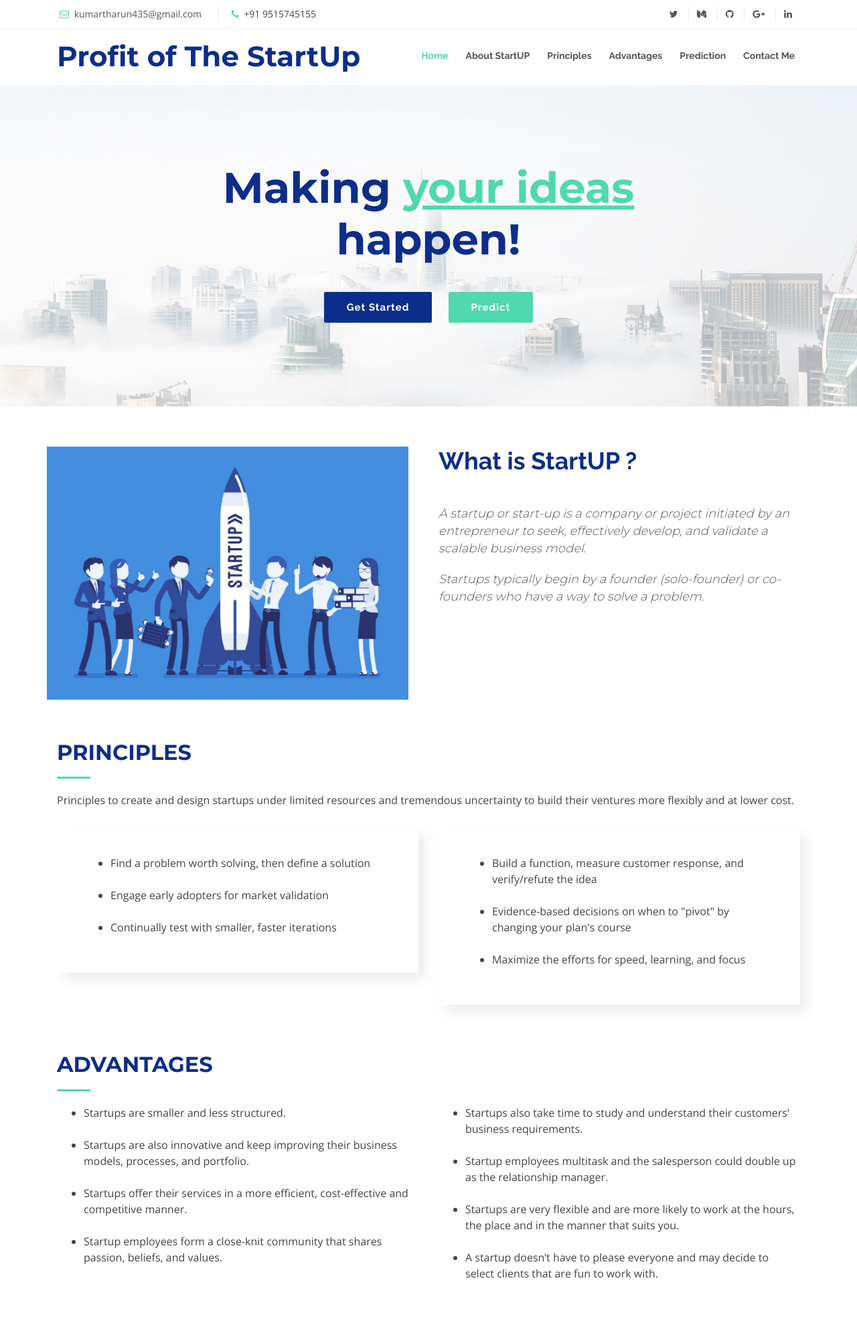
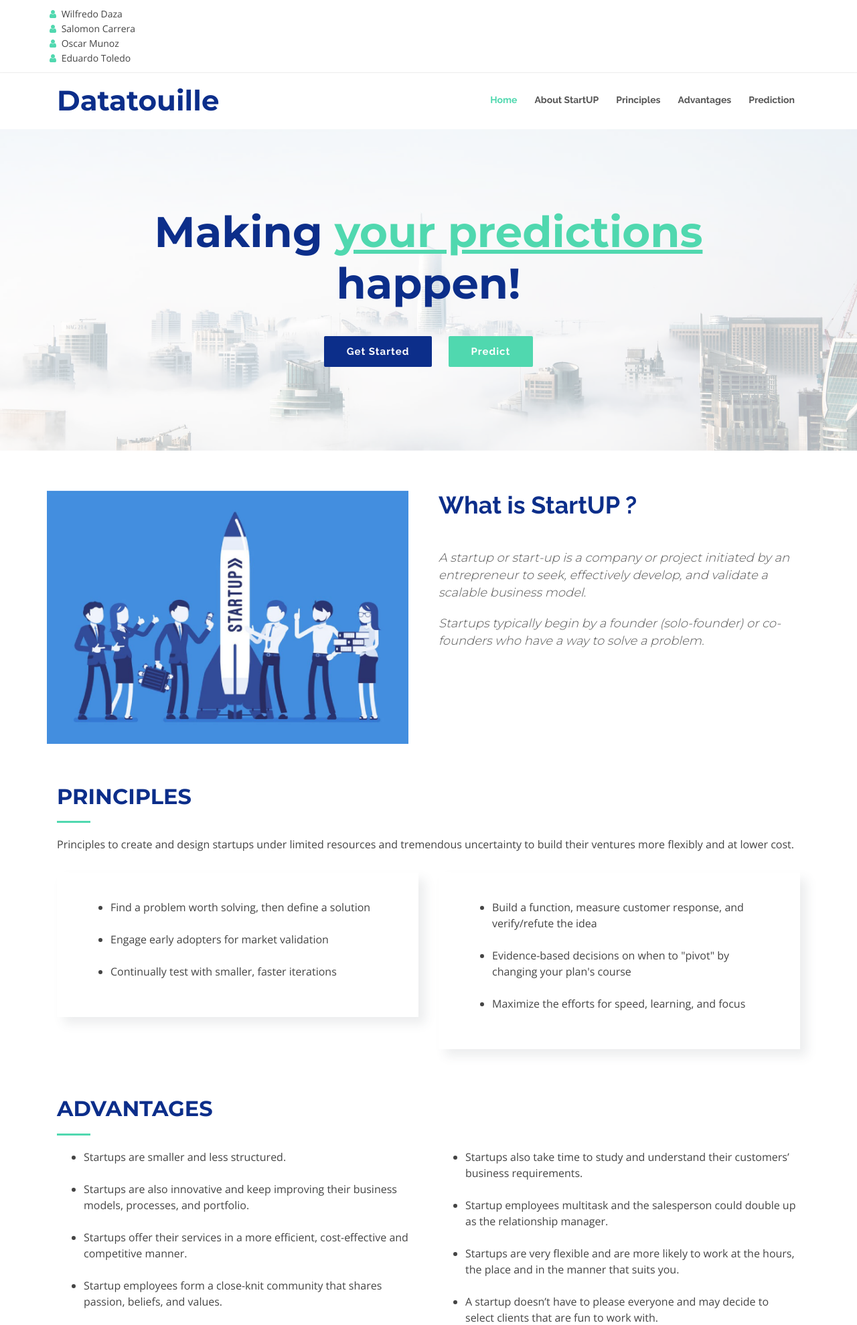
Before and after one commit to EduardoToledoMIAD/carprediction, a Flask app: page / in a window 1280 px wide. Shown: the top 1979 px of the page at 67% size. Run offline with Flask 2, Linux system fonts and the light colour scheme; some libraries are stand-ins or nearby versions.

Commit message:
Adding index.html

```diff
--- a/templates/index.html
+++ b/templates/index.html
@@ -2,7 +2,7 @@
 <html lang="en">
 <head>
   <meta charset="utf-8">
-  <title>Predict Profit of The StartUp </title>
+  <title>Datatoille </title>
   <meta content="width=device-width, initial-scale=1.0" name="viewport">
   <meta content="" name="keywords">
   <meta content="" name="description">
@@ -37,18 +37,27 @@
   ============================-->
   <section id="topbar" class="d-none d-lg-block">
     <div class="container clearfix">
-      <div class="contact-info float-left">
-        <i class="fa fa-envelope-o"></i> <a target="_blank" href="mailto:kumartharun435@gmail.com"> kumartharun435@gmail.com</a>
-        <i class="fa fa-phone"></i> +91 9515745155
-      </div>
-      <div class="social-links float-right">
-        <a href="https://twitter.com/kumartharun435" target="_blank" class="twitter"><i class="fa fa-twitter"></i></a>
-        <a href="https://medium.com/@kumartharun435" target="_blank" class="medium"><i class="fa fa-medium"></i></a>
-        <a href=" https://github.com/tharun435" target="_blank" class="github"><i class="fa fa-github"></i></a>
-        <a href="mailto:kumartharun435@gmail.com" target="_blank" class="google-plus"><i class="fa fa-google-plus"></i></a>
-        <a href="https://www.linkedin.com/in/tharunkumartallapalli/" target="_blank" class="linkedin"><i class="fa fa-linkedin"></i></a>
+      <div class="row">
+        <div class="contact-info float-left">
+          <i class="fa fa-user"></i> Wilfredo Daza
       </div>
     </div>
+    <div class="row">
+      <div class="contact-info float-left">
+        <i class="fa fa-user"></i> Salomon Carrera
+      </div>
+    </div>
+    <div class="row">
+      <div class="contact-info float-left">
+        <i class="fa fa-user"></i> Oscar Munoz
+      </div>
+    </div>
+    <div class="row">
+      <div class="contact-info float-left">
+        <i class="fa fa-user"></i> Eduardo Toledo
+      </div>
+    </div>
+   </div>
   </section>
 
   <!--==========================
@@ -58,7 +67,7 @@
     <div class="container">
 
       <div id="logo" class="pull-left">
-        <h1><a href="#intro-carousel" class="scrollto"> Profit of The StartUp<span> </span></a></h1>
+        <h1><a href="#intro-carousel" class="scrollto"> Datatouille<span> </span></a></h1>
         <!-- Uncomment below if you prefer to use an image logo -->
         <!-- <a href="#body"><img src="img/logo.png" alt="" title="" /></a>-->
       </div>
@@ -70,7 +79,7 @@
 		  <li><a href="#services">Principles</a></li>
           <li><a href="#portfolio">Advantages</a></li>
           <li><a href="#predict">Prediction</a></li>
-		  <li><a href="#topbar">Contact Me</a></li>
+
         </ul>
       </nav><!-- #nav-menu-container -->
     </div>
@@ -82,7 +91,7 @@
   <section id="intro">
 
     <div class="intro-content">
-      <h2>Making <span>your ideas</span><br>happen!</h2>
+      <h2>Making <span>your predictions</span><br>happen!</h2>
       <div>
         <a href="#about" class="btn-get-started scrollto">Get Started</a>
 		<a href="#predict" class="btn-projects scrollto">Predict</a>
```
